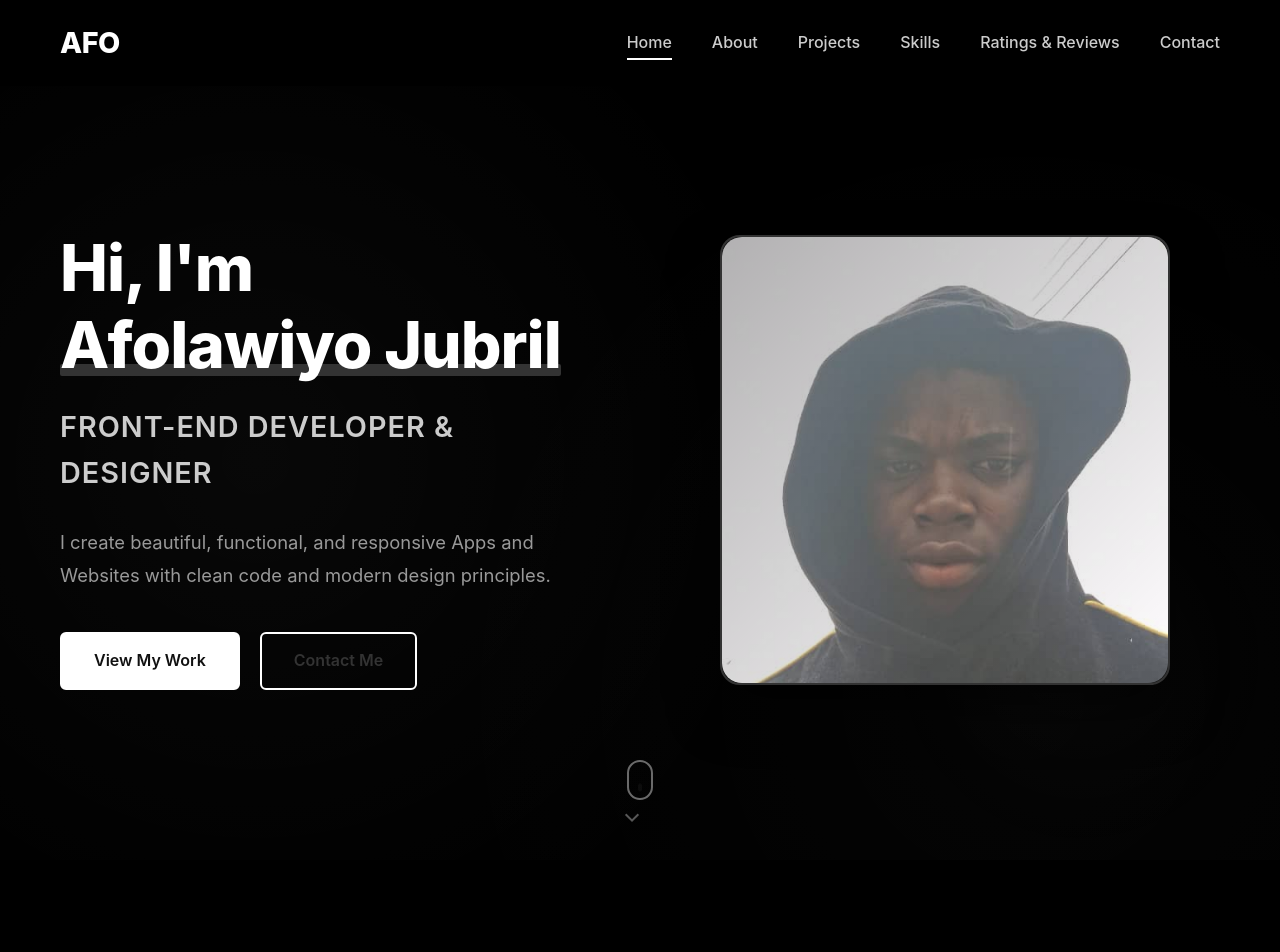
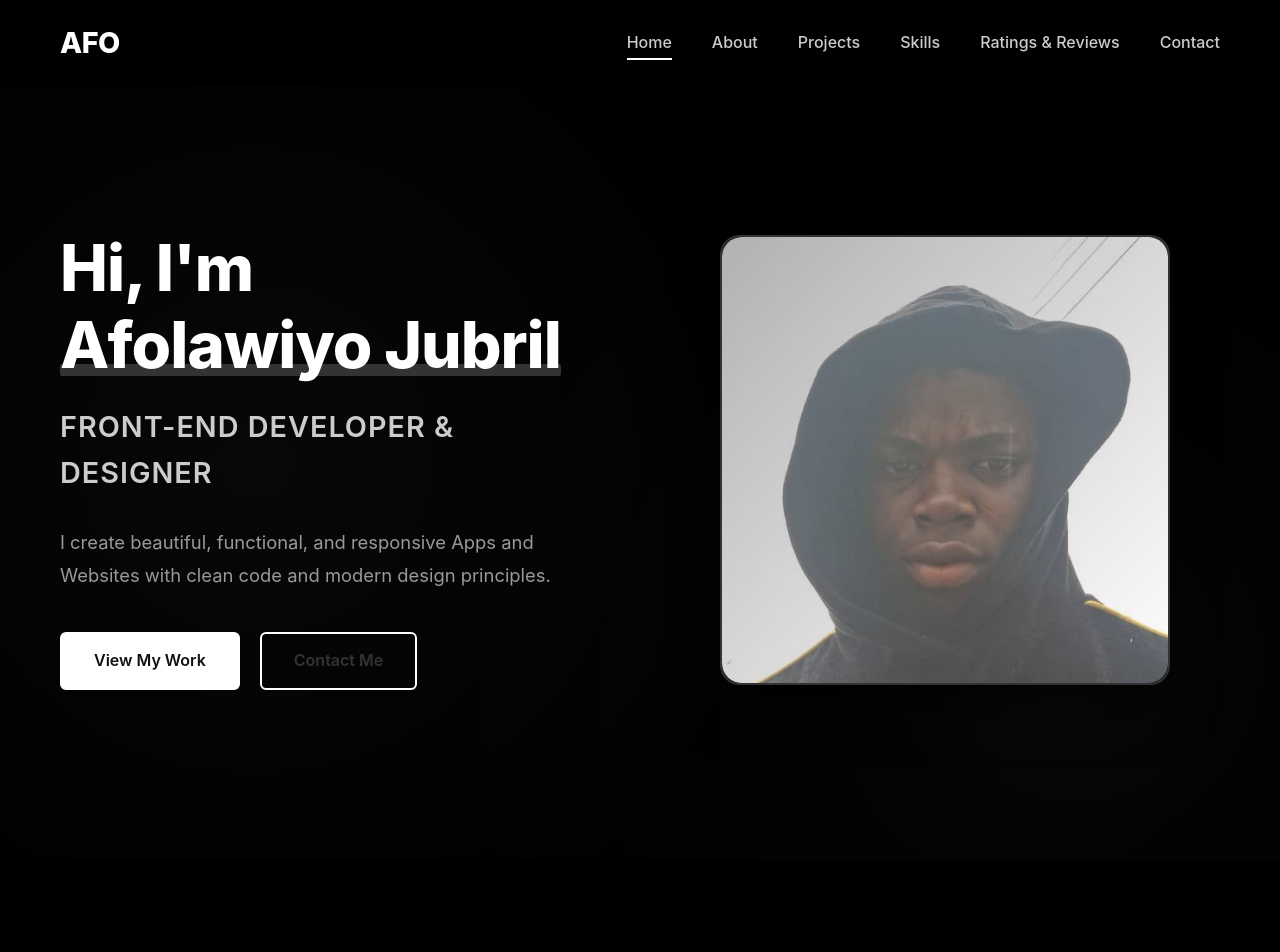
Before and after one commit to jay-bee270/my-portfolio, a React (Vite) app: page / in a window 1280 px wide. Shown: the top 952 px of the page. Built offline with nearby package versions, Linux system fonts and the light colour scheme; no server answers; the database is empty.

Commit message:
removed the scroll indicator

```diff
--- a/src/components/Hero/Hero.jsx
+++ b/src/components/Hero/Hero.jsx
@@ -85,14 +85,7 @@ function Hero() {
           </div>
         </div>
       </div>
-      <div className="scroll-indicator">
-        <a href="#about">
-          <div className="mouse">
-            <div className="wheel"></div>
-          </div>
-          <div className="arrow"></div>
-        </a>
-      </div>
+
     </section>
   )
 }
```
